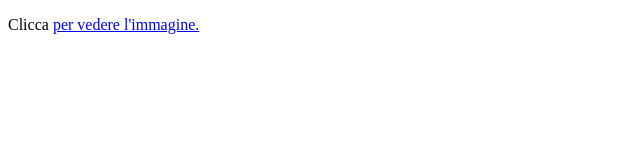
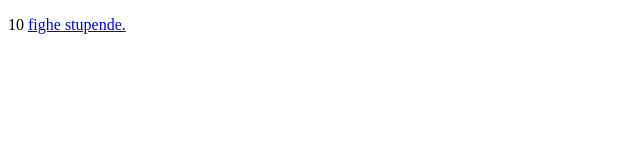
Before and after one commit to Malditooo/immagine, a plain HTML site: page index.html in a window 1280 px wide. Shown: the whole page, without its empty margins (0-640 px from the left). Drawn offline with Linux system fonts and the light colour scheme.

Commit message:
Update index.html

```diff
--- a/index.html
+++ b/index.html
@@ -6,6 +6,6 @@
     <title>Immagine</title>
 </head>
 <body>
-    <p>Clicca <a href="https://malditooo.github.io/immagine/IMG_1583.jpeg/"10 fighe piu belle</a> per vedere l'immagine.</p>
+    <p>10 <a href="https://malditooo.github.io/immagine/IMG_1583.jpeg/"</a> fighe stupende.</p>
 </body>
 </html>
```
